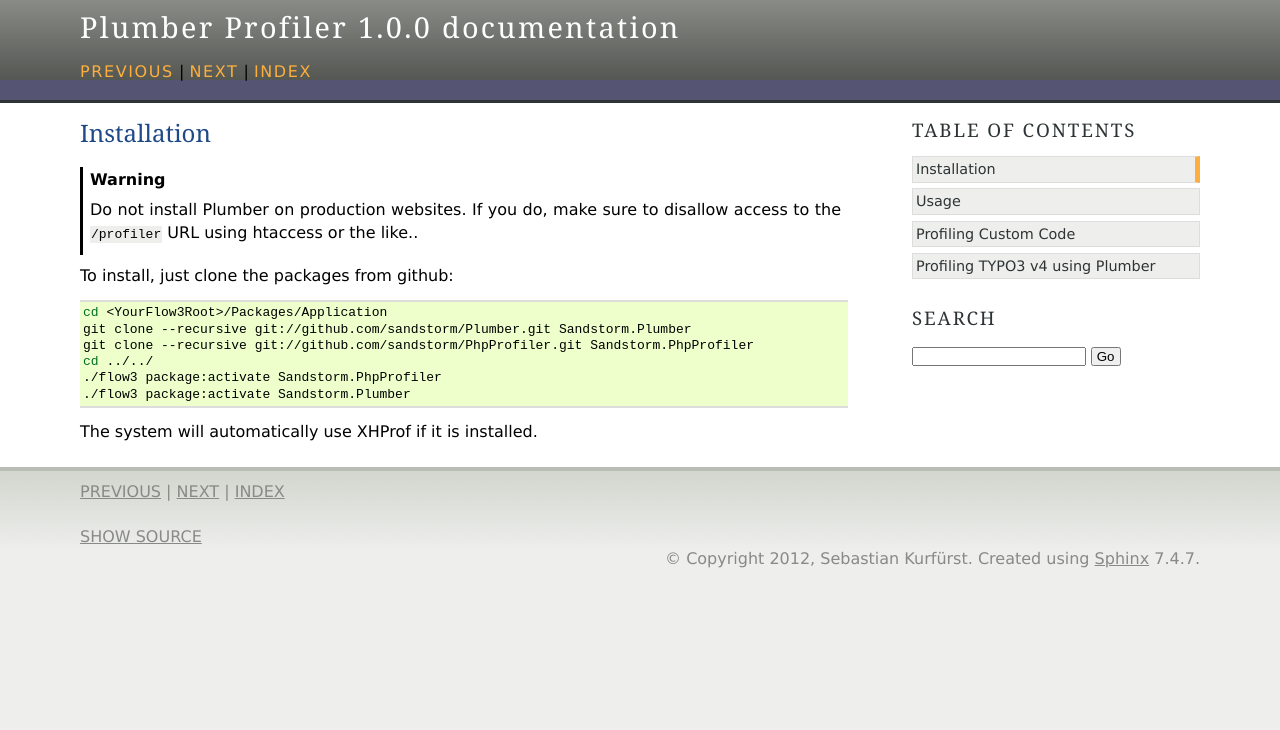
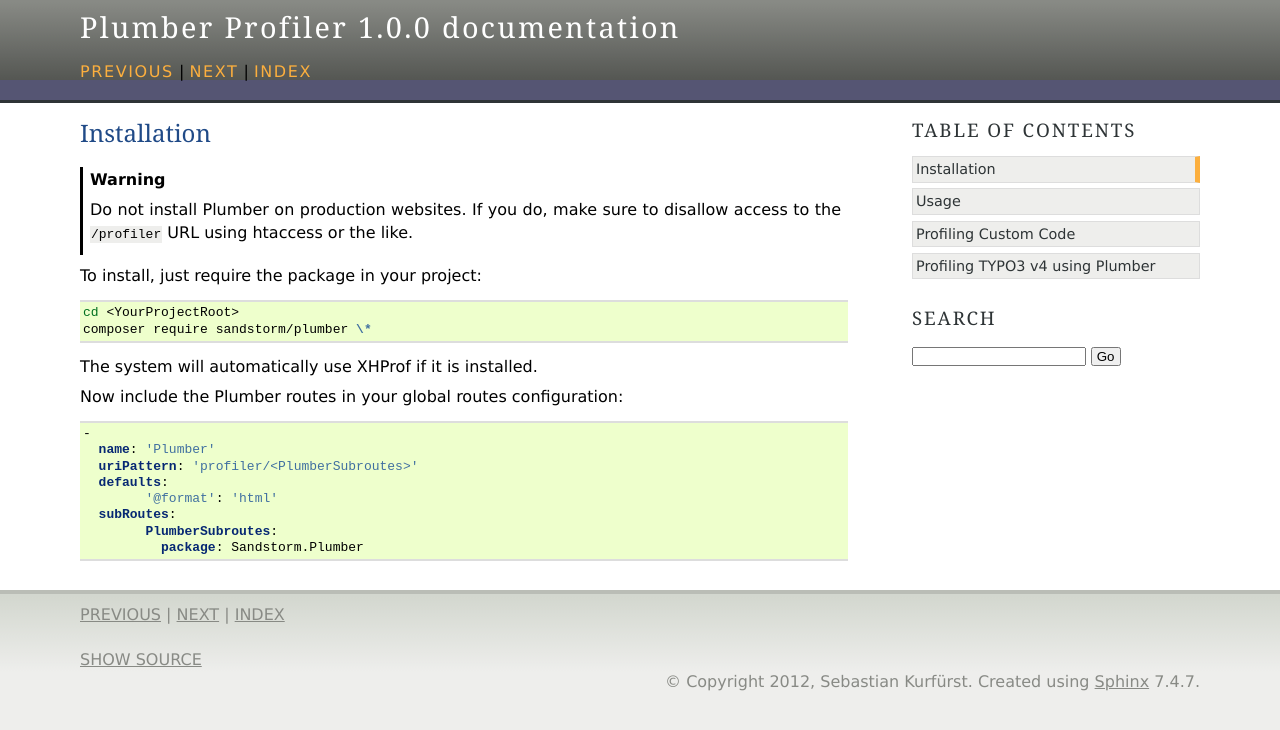
Before and after one commit to sandstorm/Plumber, a Sphinx documentation site: the page built from Documentation/Guide/source/installation.rst, in a window 1280 px wide. Shown: the top 730 px of the page. Built offline with Sphinx 7.4.7, drawn with Linux system fonts in a browser that asks for light colours.

Commit message:
[TASK] Update documentation
Updates the installation instructions to match current requirements.

Some minor tweaks as well.

```diff
--- a/Documentation/Guide/source/installation.rst
+++ b/Documentation/Guide/source/installation.rst
@@ -2,18 +2,26 @@
 ============
 
 .. warning:: Do not install Plumber on production websites. If you do, make sure to disallow access
-   to the ``/profiler`` URL using htaccess or the like..
+   to the ``/profiler`` URL using htaccess or the like.
 
-
-To install, just clone the packages from github:
+To install, just require the package in your project:
 
 .. code-block:: bash
 
-	cd <YourFlow3Root>/Packages/Application
-	git clone --recursive git://github.com/sandstorm/Plumber.git Sandstorm.Plumber
-	git clone --recursive git://github.com/sandstorm/PhpProfiler.git Sandstorm.PhpProfiler
-	cd ../../
-	./flow3 package:activate Sandstorm.PhpProfiler
-	./flow3 package:activate Sandstorm.Plumber
+	cd <YourProjectRoot>
+	composer require sandstorm/plumber \*
 
 The system will automatically use XHProf if it is installed.
+
+Now include the Plumber routes in your global routes configuration:
+
+.. code-block:: yaml
+
+	-
+	  name: 'Plumber'
+	  uriPattern: 'profiler/<PlumberSubroutes>'
+	  defaults:
+		'@format': 'html'
+	  subRoutes:
+		PlumberSubroutes:
+		  package: Sandstorm.Plumber
--- a/Documentation/Guide/source/usage.rst
+++ b/Documentation/Guide/source/usage.rst
@@ -2,9 +2,6 @@
 =====
 
 Just use your web application as normal. To browse profiling reports, go to ``http://yourhost/profiler/``.
-
-.. note:: Plumber automatically registers the ``profiler/`` route, so you do not
-   need to do that manually in your global Routes.yaml.
 
 For each run, the profiler collects the following data:
 
```
Also changed, not shown: Documentation/Guide/source/typo3-profiling.rst (+5 -5 lines), Documentation/Guide/source/profiling-custom-code.rst (line endings or trailing spaces), 15 other files.
